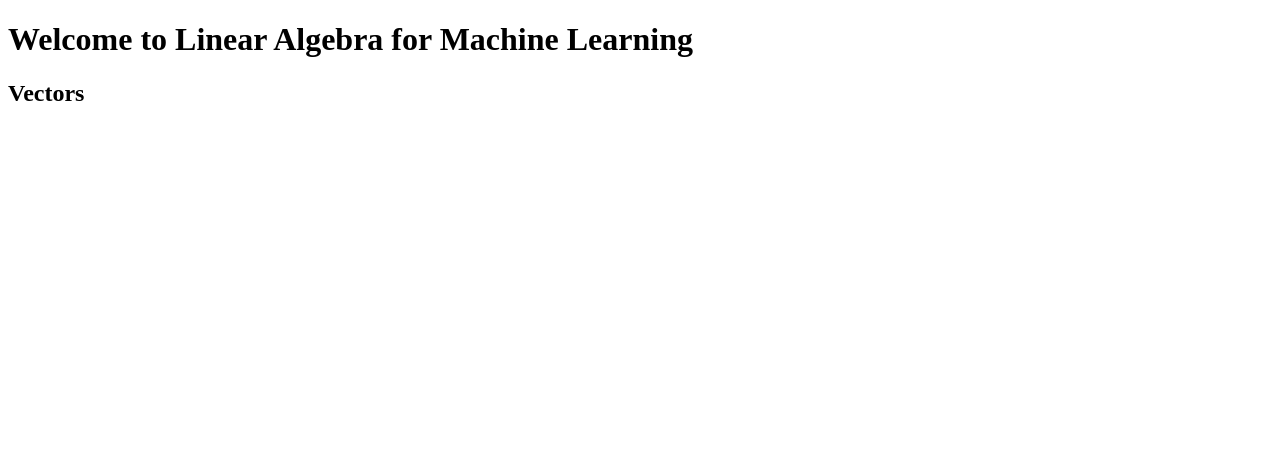
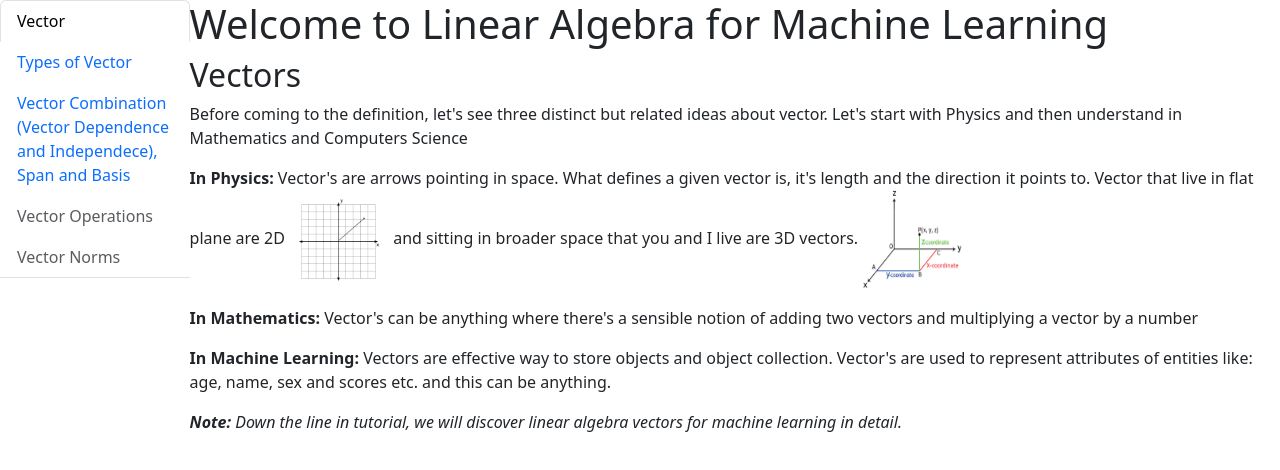
Before and after one commit to abhishekbajpai/linear-algebra-for-machine-leanring, a plain HTML site: page index.html in a window 1280 px wide. Drawn offline with Linux system fonts and the light colour scheme.

Commit message:
[master]: adding css and js file

```diff
--- a/index.html
+++ b/index.html
@@ -5,12 +5,66 @@
     <meta charset="UTF-8">
     <meta name="viewport" content="width=device-width, initial-scale=1.0">
     <meta http-equiv="X-UA-Compatible" content="ie=edge">
+    <link href="css/bootstrap.min.css" rel="stylesheet">
+    <script src="js/bootstrap.bundle.min.js"></script>
     <title>Abhishek Bajpai | Linear Algebra for Machine Learning </title>
 </head>
+
 <body>
-    <main>
-        <h1>Welcome to Linear Algebra for Machine Learning </h1>
-        <h2>Vectors</h2>
+    <main class="d-flex flex-column flex-lg-row">
+        <div class="w-25">
+            <ul class="nav nav-tabs flex-column">
+                <li class="nav-item ">
+                    <a class="nav-link active" aria-current="page" href="#">Vector</a>
+                </li>
+                <li class="nav-item">
+                    <a class="nav-link" href="#">Types of Vector</a>
+                </li>
+                <li class="nav-item">
+                    <a class="nav-link" href="#">Vector Combination (Vector Dependence and Independece), Span and
+                        Basis</a>
+                </li>
+                <li class="nav-item">
+                    <a class="nav-link disabled" aria-disabled="true">Vector Operations</a>
+                </li>
+                <li class="nav-item">
+                    <a class="nav-link disabled" aria-disabled="true">Vector Norms</a>
+                </li>
+            </ul>
+        </div>
+        <div class="flex-lg-1 h-screen overflow-y-lg-auto">
+            <h1>Welcome to Linear Algebra for Machine Learning </h1>
+            <h2> Vectors</h2>
+            <p>
+                Before coming to the definition, let's see three distinct but related ideas about vector.
+                Let's start with Physics and then understand in Mathematics and Computers Science
+            </p>
+
+            <p>
+                <b>In Physics:</b> Vector's are arrows pointing in space. What defines a given vector is, it's length
+                and
+                the direction it points to. Vector that live in flat plane are 2D
+                <img src="images/2d-vector.png" height="100" width="100" />
+
+                and sitting in broader space that you
+                and I live are 3D vectors.
+                <img src="images/3d-vector.png" height="100" width="100" />
+            </p>
+            <p>
+                <b>In Mathematics:</b>
+                Vector's can be anything where there's a sensible notion of adding two vectors
+                and multiplying a vector by a number
+            </p>
+            <p>
+                <b>In Machine Learning:</b> Vectors are effective way to store objects and object collection.
+                Vector's are used to represent attributes of entities like: age, name, sex and scores etc. and this can
+                be anything.
+            </p>
+
+            <p> <i><b>Note:</b> Down the line in tutorial, we will discover linear algebra vectors for machine learning
+                    in detail. </i></p>
+        </div>
     </main>
 </body>
+
 </html>
```
Also changed, not shown: css/bootstrap.min.css (added), images/2d-vector.png (added), images/3d-vector.png (added), js/bootstrap.bundle.min.js (added).
